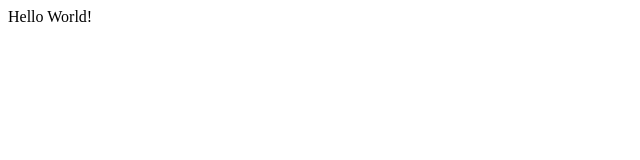
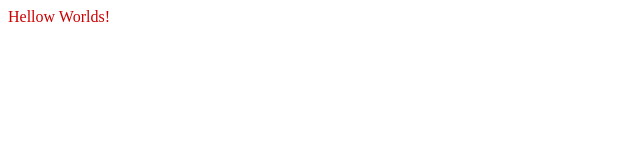
Before and after one commit to apeletz512/Hello-World-, a plain HTML site: page index.html in a window 1280 px wide. Shown: the whole page, without its empty margins (0-640 px from the left). Drawn offline with Linux system fonts and the light colour scheme.

Commit message:
Added color

```diff
--- a/index.html
+++ b/index.html
@@ -4,6 +4,6 @@
 <title>
 </title>
 <body>
-Hello World!
+<p style="color: #CC0000;">Hellow Worlds!</p>
 </body>
 </html>
```
